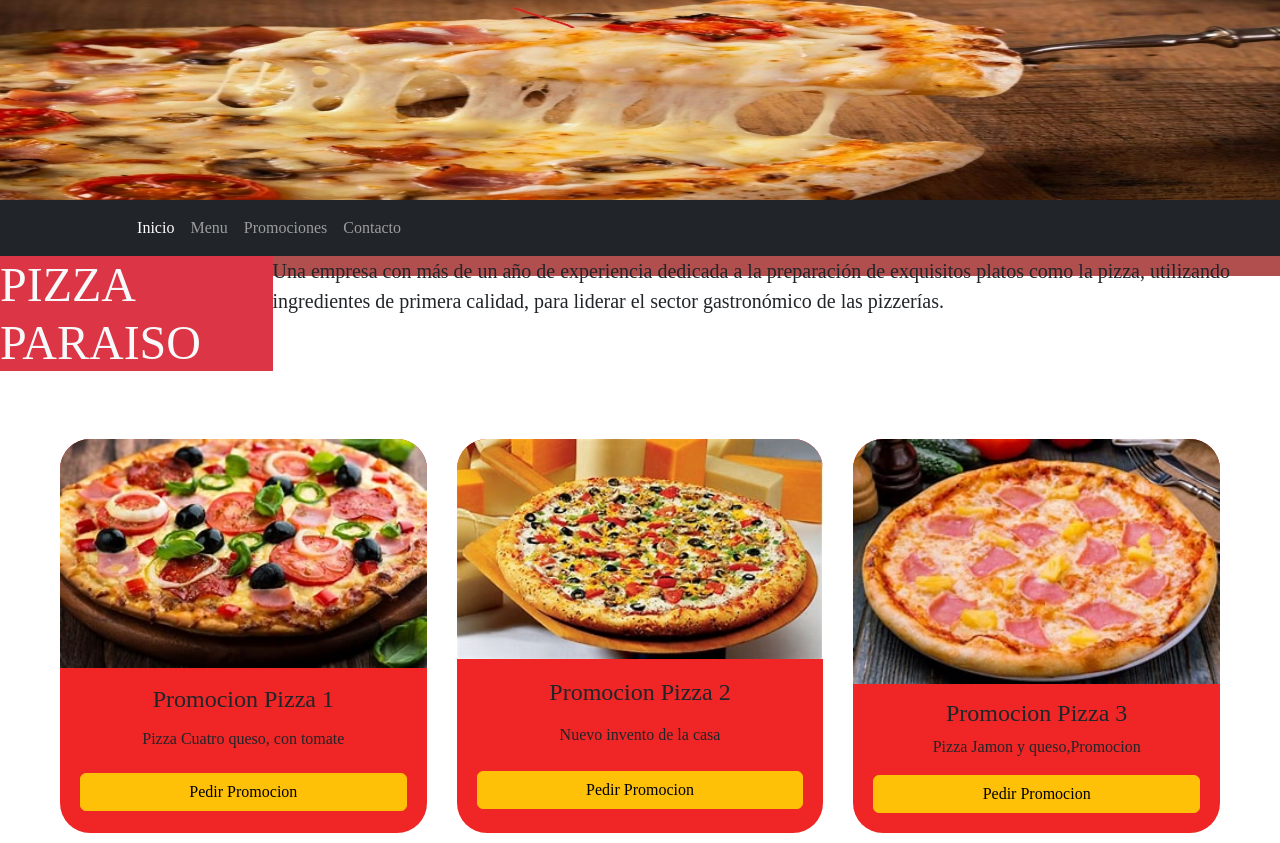
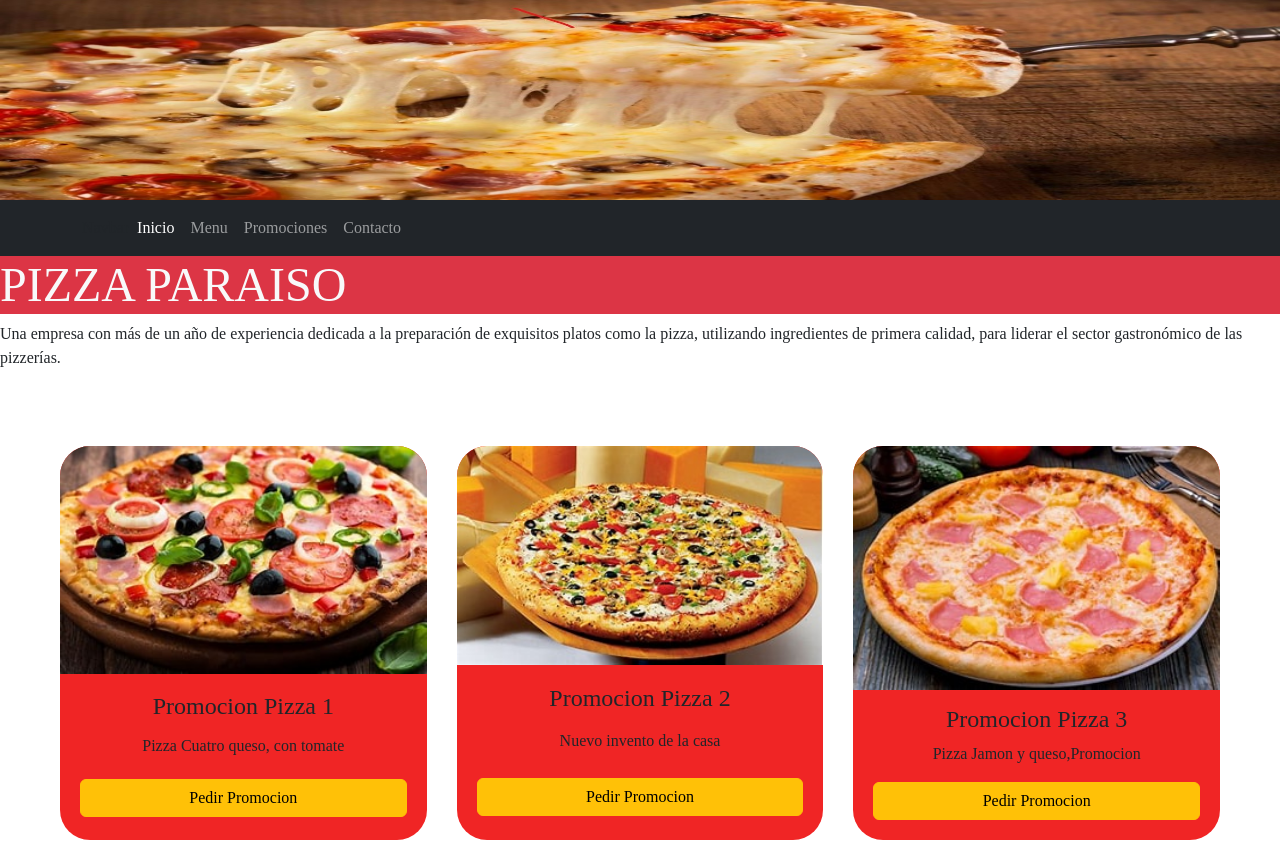
Before and after one commit to alejoani/entrega, a plain HTML site: page index.html in a window 1280 px wide. Shown: the top 843 px of the page. Drawn offline with nearby package versions, Linux system fonts and the light colour scheme.

Commit message:
acomodado de section a las paginas

```diff
--- a/scss/styles/parcials/_section.scss
+++ b/scss/styles/parcials/_section.scss
@@ -1,10 +1,9 @@
 .section {
+    display: block;
+    }
+
+.section_contacto{
     display: flex;
     justify-content: space-around;
-    .section__parrafo {
-        background-color: $secondaricolor;
-        justify-content: space-around;
-        font-size: 20px;
-        height: 20px;
-        width: 100%;}
+    background-color: rgba(37, 16, 16, 0.596);
 }
```
Also changed, not shown: index.html (+1 -1 lines), paginas/contacto.html (+1 -1 lines), scss/style.css, 1 other file.
